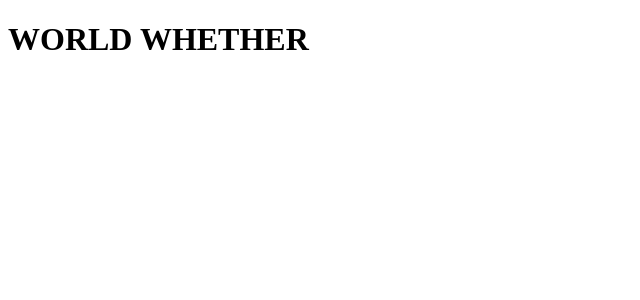
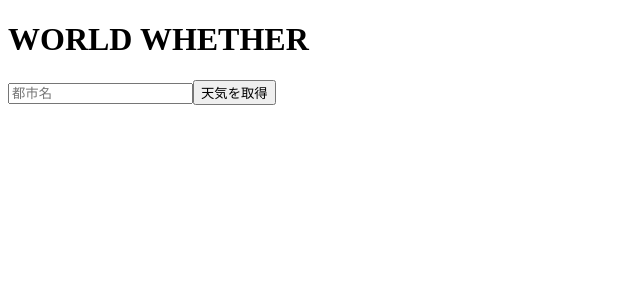
Before and after one commit to mb-c16h18n3scl31985/wheather-app, a React (Create React App) app: page / in a window 1280 px wide. Shown: the top 300 px of the page, without its empty margins (0-640 px from the left). Built offline with nearby package versions, Linux system fonts and the light colour scheme.

Commit message:
Add: Formの追加

```diff
--- a/src/App.tsx
+++ b/src/App.tsx
@@ -1,10 +1,12 @@
 import './App.css';
 import Title from "./components/TItle";
+import Form from "./components/Form";
 
 function App() {
     return (
         <div className="Test">
             <Title/>
+            <Form />
         </div>
     );
 }
--- /dev/null
+++ b/src/components/Form.tsx
@@ -0,0 +1,10 @@
+const Form = ()=>{
+    return(
+        <form action="">
+            <input type="text" name="city" placeholder="都市名"/>
+            <button type="submit">天気を取得</button>
+        </form>
+    );
+};
+
+export default Form;
```
